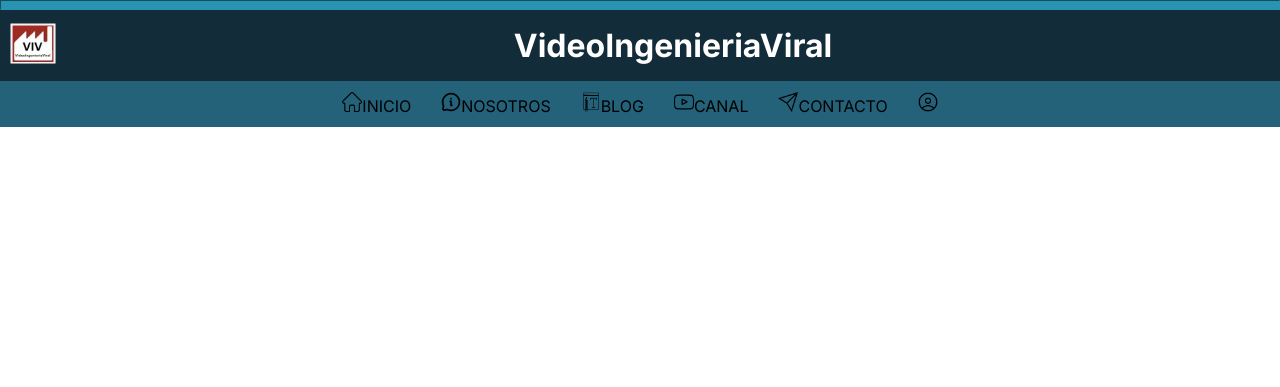
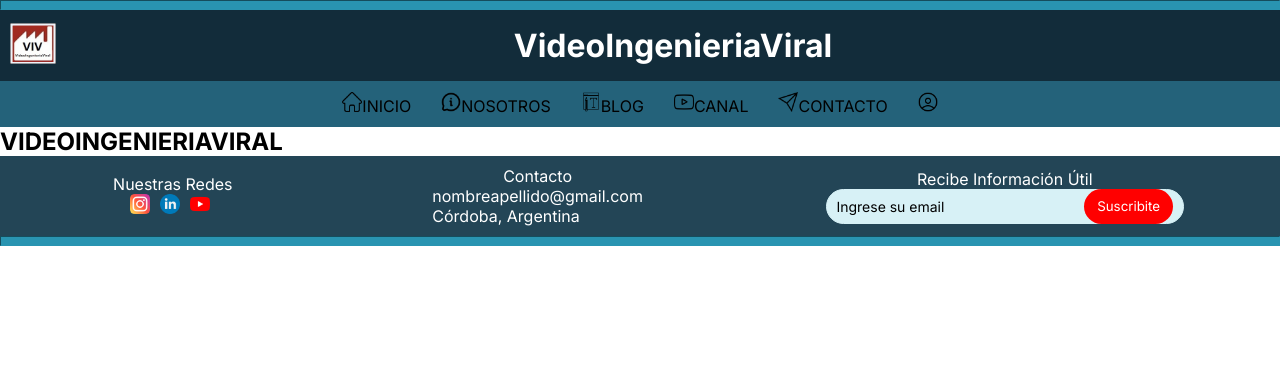
Before and after one commit to MatiasAgustinGonzalez/VideoIngenieriaViral_Django, a Django app: page /WebSite/ in a window 1280 px wide. Shown: the top 387 px of the page. Run offline with Django 5.2, Linux system fonts and the light colour scheme.

Commit message:
V 0.0.3 | Maquetado Footer Base

```diff
--- a/VideoIngenieriaViral/WebSite/static/WebSite/css/styles_base.css
+++ b/VideoIngenieriaViral/WebSite/static/WebSite/css/styles_base.css
@@ -109,7 +109,7 @@ footer{
 }
 .boton-container{
   width: 100%;
-  height: 2.4375rem;
+  height: 2.1875rem;
   border: 1px solid #D7F1F6;
   border-radius: 1.25rem;
   background-color: #D7F1F6;
--- a/VideoIngenieriaViral/WebSite/templates/WebSite/base.html
+++ b/VideoIngenieriaViral/WebSite/templates/WebSite/base.html
@@ -23,7 +23,7 @@
     <nav>
       <ul class="nav-bar">
         <li><a href="#"><img src="../../static/WebSite/assets/img/Logo Home.png" alt="" class="img-nav"/>INICIO</a></li>
-        <li><a href="../WebSite/pages/nosotros.html"><img src="../../static/WebSite/assets/img/Logo About.png" alt="" class="img-nav"/>NOSOTROS</a></li>
+        <li><a href="../../static/WebSite/pages/nosotros.html"><img src="../../static/WebSite/assets/img/Logo About.png" alt="" class="img-nav"/>NOSOTROS</a></li>
         <li><a href="./pages/blog.html"><img src="../../static/WebSite/assets/img/Logo Texto.png" alt="" class="img-nav"/>BLOG</a></li>
         <li><a href="./pages/canal.html"><img src="../../static/WebSite/assets/img/Logo YouTube Blanco y Negro.png" alt="" class="img-nav"/>CANAL</a></li>
         <li><a href="./pages/contacto.html"><img src="../../static/WebSite/assets/img//Logo Contacto.png" alt="" class="img-nav"/>CONTACTO</a></li>
@@ -32,5 +32,35 @@
     </nav>
     <!--                                   -->
   </header>
+  <!--     Espacio para el cuerpo        -->
+  <main>{% block content %} {% endblock content %}</main>
+  <!--                                   -->
+  <!--    Espacio para el pie de pagina    -->
+  <footer>
+    <div class="redes-container">
+      <p>Nuestras Redes</p>
+      <ul class="redes-footer">
+        <li><a href=""><img src="../../static/WebSite/assets/img/Logo Instagram Original.png" alt="Logo Instagram"></a></li>
+        <li><a href=""><img src="../../static/WebSite/assets/img/Logo LinkedIn Original.png" alt="Logo LinkedIn"></a></li>
+        <li><a href=""><img src="../../static/WebSite/assets/img/Logo YouTube Original.png" alt="Logo YouTube" class="img-footerYoutube"></a></li>
+      </ul>
+    </div>
+    <div class="contacto-container">
+      <p>Contacto</p>
+      <ul>
+        <li>nombreapellido@gmail.com</li>
+        <li>Córdoba, Argentina</li>
+      </ul>
+    </div>
+    <div class="suscripcion-container">
+      <p>Recibe Información Útil</p>
+      <div class="boton-container">
+        <p>Ingrese su email</p>
+        <button>Suscribite</button>
+      </div>
+    </div>
+  </footer>
+  <hr class="line-pages">
+  <!--                                   -->
 </body>
 </html>
--- a/VideoIngenieriaViral/WebSite/templates/WebSite/pages/index.html
+++ b/VideoIngenieriaViral/WebSite/templates/WebSite/pages/index.html
@@ -13,4 +13,12 @@
 {% endblock %}
 <!--                                   -->
 
-<!--     Espacio para el navegador     -->
+<!--     Espacio para el cuerpo        -->
+{% block content %}
+<section class="card-information">
+  <article class="card-container">
+    <h2>VIDEOINGENIERIAVIRAL</h2>
+  </article>
+</section>
+{% endblock %}
+<!--                                   -->
```
Also changed, not shown: VideoIngenieriaViral/WebSite/templates/WebSite/pages/nosotros.html (+14 -0 lines), VideoIngenieriaViral/WebSite/static/WebSite/assets/img/Logo Instagram Original.png (added), VideoIngenieriaViral/WebSite/static/WebSite/assets/img/Logo LinkedIn Original.png (added), VideoIngenieriaViral/WebSite/static/WebSite/assets/img/Logo YouTube Original.png (added).
